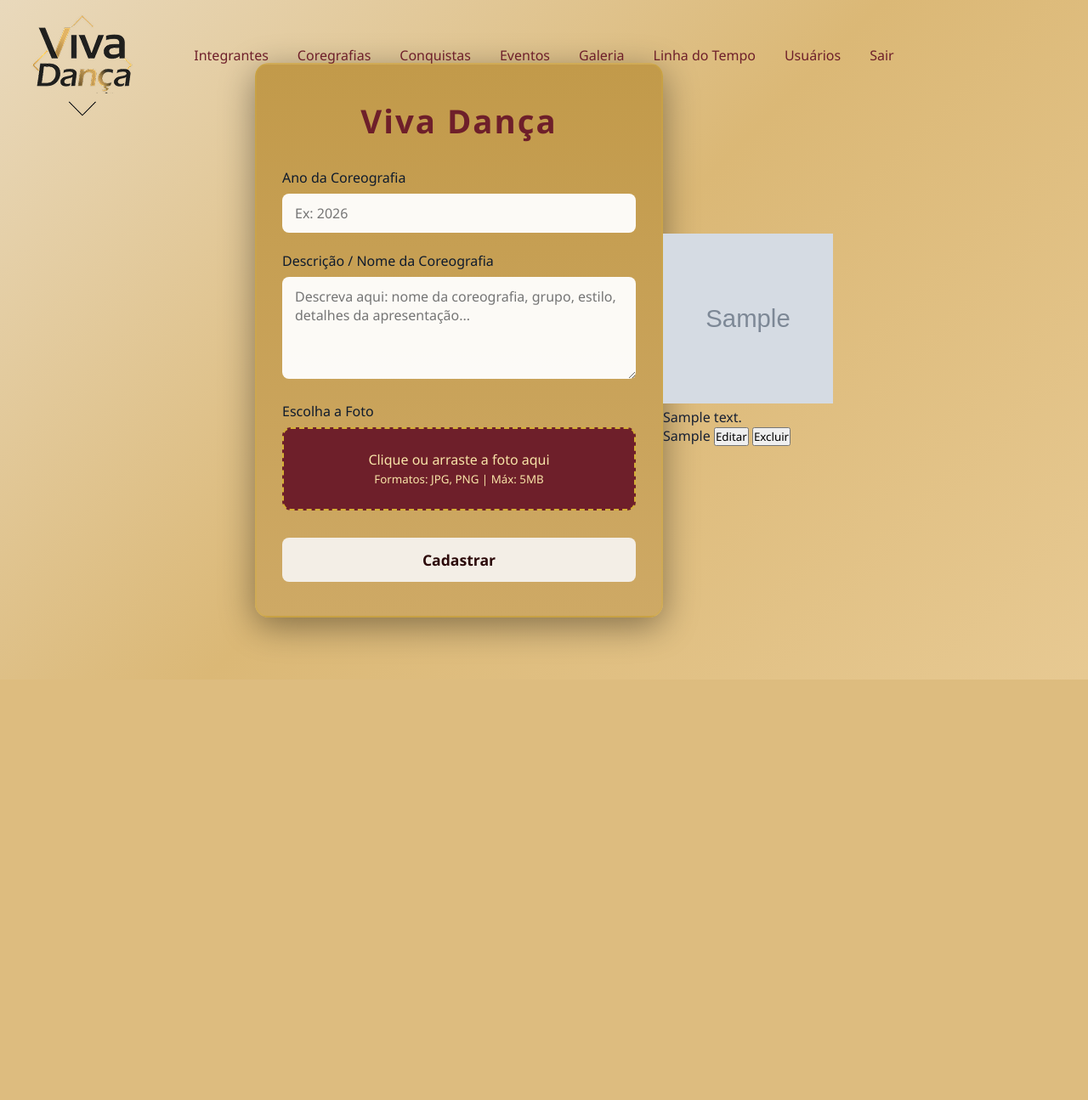
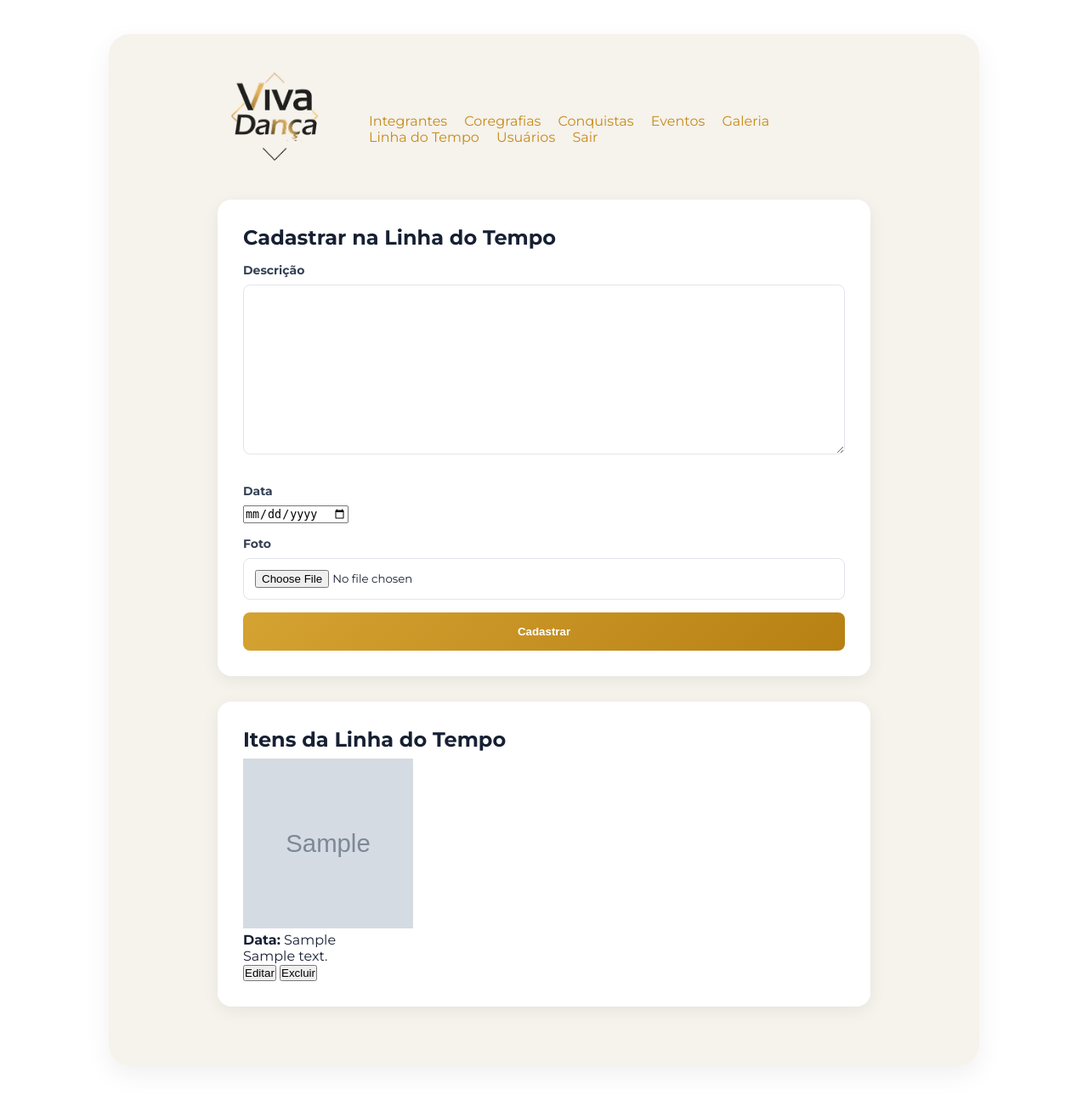
Before and after one commit to andrelpdz/vivadanca, a PHP site: page /admin/linha_tempo.html in a window 1280 px wide. Shown: the whole page at 85% size. Before the commit the page ends 800 px from the top, so only its background shows below. Run offline with PHP 8.4, Linux system fonts and the light colour scheme; tables that the repository leaves empty or names only in its code hold one stand-in row (values such as "Sample post"); grey boxes marked "Sample" are stand-in pictures.

Commit message:
Atualizando Back End

```diff
--- a/admin/header.html
+++ b/admin/header.html
@@ -7,7 +7,7 @@
         <li><a href="conquista.html">Conquistas</a></li>
         <li><a href="evento.html">Eventos</a></li>
         <li><a href="galeria.html">Galeria</a></li>
-        <li><a href="linhatempo.html">Linha do Tempo</a></li>
+        <li><a href="linha_tempo.html">Linha do Tempo</a></li>
         <li><a href="usuario.html">Usuários</a></li>
         <li><a href="sair.html">Sair</a></li>
     </ul>
--- a/admin/linha_tempo.html
+++ b/admin/linha_tempo.html
@@ -1,70 +1,42 @@
 <!DOCTYPE html>
-<html lang="pt-BR">
+<html lang="pt-br">
 <head>
     <meta charset="UTF-8">
     <meta name="viewport" content="width=device-width, initial-scale=1.0">
-    <title>Viva Dança - Envio de Fotos</title>
-    <!-- Link para o arquivo CSS separado -->
-     <link rel="stylesheet" href="../assets/css/admin.css">
-    <link rel="stylesheet" href="../assets/css/linha_tempo_admin.css">
+    <title>Linha do Tempo | Gerenciar</title>
+    <link rel="stylesheet" href="../assets/css/fernanda.css">
 </head>
 <body>
-    <!-- TOPO -->
-
+    <main class="admin-main">
+        <!-- TOPO -->
         <header></header>
 
-        <main>
-        <div class="form-card">
-            <div class="logo">
-                <span>Viva Dança</span>
-            </div>
-        <form class="form-linha_tempo" action="../backend/linha_tempo.php" method="POST" enctype="multipart/form-data">
-                <input type="hidden" name="id" id="id">
-                <!-- Ano da Coreografia -->
-                <div class="form-group">
-                    <label for="ano"> Ano da Coreografia</label>
-                    <input type="number" id="ano" name="ano"
-                        min="2015" placeholder="Ex: 2026" required>
-                </div>
+        <!-- CADASTRO -->
+        <section class="integrantes-painel">
+            <h2>Cadastrar na Linha do Tempo</h2>
+            <form class="form-integrantes" action="../backend/api_linha_tempo.php" method="POST" enctype="multipart/form-data">
+                <input type="hidden" id="id" name="id" value="">
 
-                <!-- Descrição Ampliada -->
-                <div class="form-group">
-                    <label for="descricao">Descrição / Nome da Coreografia</label>
-                    <textarea id="descricao" name="descricao"
-                            placeholder="Descreva aqui: nome da coreografia, grupo, estilo, detalhes da apresentação..."
-                            required></textarea>
-                </div>
+                <label for="descricao">Descrição</label>
+                <textarea id="descricao" name="descricao" required></textarea>
 
-                <!-- Upload de Imagem com Pré-visualização -->
-                <div class="form-group">
-                    <label> Escolha a Foto</label>
-                    <label class="upload-area">
-                        <input type="file" id="foto" name="foto"
-                            accept="image/*" required>
-                        <div class="upload-text">
-                            Clique ou arraste a foto aqui<br>
-                            <small>Formatos: JPG, PNG | Máx: 5MB</small>
-                        </div>
-                        <div class="preview-container" id="previewContainer">
-                            <img id="previewImg" class="preview-img" alt="Pré-visualização">
-                        </div>
-                    </label>
-                </div>
+                <label for="data">Data</label>
+                <input type="date" id="data" name="data" required>
 
-                <input type="submit" name="btnEnviar" id="btnEnviar" value="Cadastrar">
+                <label for="foto">Foto</label>
+                <input type="file" id="foto" name="foto" accept="image/*" required>
+
+                <input type="submit" id="btnEnviar" name="btnEnviar" class="integrantes-btn" value="Cadastrar">
             </form>
-    </div>
-            <div id="linha_tempo"></div>
-
         </section>
 
+        <section class="integrantes-painel">
+            <h2>Itens da Linha do Tempo</h2>
+            <div id="linha_tempo"></div>
+        </section>
     </main>
-
+    <script src="../assets/js/admin.js"></script>
     <script src="../assets/js/linha_tempo.js"></script>
-    <script>
-        popularCardsLinha_tempoAdmin();
-    </script>
-
+    <script>popularCards();</script>
 </body>
-<script src="../assets/js/admin.js"></script>
 </html>
--- a/assets/js/linha_tempo.js
+++ b/assets/js/linha_tempo.js
@@ -1,72 +1,48 @@
-async function popularCardsLinha_tempoAdmin(){
-    const sectionlinha_tempo = document.getElementById("linha_tempo");
-    const dados = await carregarLinha_tempo();
-    console.log(dados.linha_tempo);
-    dados.linha_tempo.forEach((linha_tempo)=>{
-        sectionlinha_tempo.innerHTML += criarCardAdmin(linha_tempo);
+function criarCard(item){
+    return `
+    <div>
+        <img src="../assets/linha_tempo/${item.foto}" alt="" width=200 height=200>
+        <p><strong>Data:</strong> ${item.data}</p>
+        <p>${item.descricao}</p>
+        <span>
+            <button onclick="editarFormulario('${item.id}', '${item.descricao}', '${item.data}')">Editar</button>
+            <button onclick="excluirLinhaTempo(${item.id})">Excluir</button>
+        </span>
+    </div>
+    `;
+}
+
+function editarFormulario(id, descricao, data){
+    document.getElementById("id").value = id;
+    document.getElementById("descricao").value = descricao;
+    document.getElementById("data").value = data;
+    document.getElementById("btnEnviar").value = "Atualizar";
+}
+
+async function popularCards(){
+    const container = document.getElementById("linha_tempo");
+    const dados = await carregarLista();
+    dados.linha_tempo.forEach((item) => {
+        container.innerHTML += criarCard(item);
     });
 }
 
-
-// FUNCOES PARA CARREGAR OS DADOS
-async function carregarLinha_tempo(){
+async function carregarLista(){
     try {
-        const resposta = await fetch(
-            "../backend/linha_tempo.php",
-            { headers:{"Accept": "application/json"}}
-        );
+        const resposta = await fetch("../backend/api_linha_tempo.php", { headers: {"Accept": "application/json"} });
         const dados = await resposta.json();
-        if(!resposta.ok || !dados.sucesso){
-            throw new Error( dados.mensagem || "Não foi possivel carregar");
-        }
-        return dados;
-
-    }catch(error) {
+        return (resposta.ok && dados.sucesso) ? dados : { "linha_tempo": [] };
+    } catch(error) {
         console.log(error);
-        return { "linha_tempo":[] };
+        return { "linha_tempo": [] };
     }
-
 }
 
-
-function criarCardAdmin(linha_tempo){
-    const card = `
-    <div>
-        <img src="../assets/linha_tempo/${linha_tempo.foto}" alt="" width=200 height=200>
-        <p>${linha_tempo.descricao}</p>
-        <span>
-            ${linha_tempo.data}
-            <button onclick="editarFormulario('${linha_tempo.id}', '${linha_tempo.data}', '${linha_tempo.descricao}', '${linha_tempo.foto}',)">Editar</button>
-            <button onclick="excluirLinha_tempo(${linha_tempo.id})" >Excluir</button>
-        </span>
-    </div>
-    `;
-
-    return card;
-}
-function editarFormulario(id, ano, descricao, foto){
-    const campo_id = document.getElementById("id");
-    const campo_ano = document.getElementById("ano");
-    const campo_descricao = document.getElementById("descricao");
-    const campo_foto = document.getElementById("foto");
-    const btn = document.getElementById("btnEnviar");
-
-    campo_id.value = id;
-    campo_ano.value = ano;
-    campo_descricao.value = descricao;
-    //campo_foto.value = foto;
-
-    btn.value = "Atualizar";
-}
-async function excluirLinha_tempo(id){
-    const resposta = await fetch(`../backend/linha_tempo.php?id=${id}`,{
+async function excluirLinhaTempo(id){
+    const resposta = await fetch(`../backend/api_linha_tempo.php?id=${id}`, {
         method: "DELETE",
         headers: {"Accept": "application/json"},
     });
     const dados = await resposta.json();
-    if (!resposta.ok || !dados.sucesso){
-        console.log("Erro ao excluir o Linha do tempo");
-        return;
-    }
-    location.reload();
+    if (resposta.ok && dados.sucesso) location.reload();
 }
--- /dev/null
+++ b/backend/api_linha_tempo.php
@@ -0,0 +1,75 @@
+<?php
+require_once __DIR__ . "/linha_tempo.php";
+require_once __DIR__ . "/foto.php";
+
+$metodo = $_SERVER['REQUEST_METHOD'];
+$status = true;
+$resp = [];
+
+function cadastrar(){
+    $descricao = trim($_POST['descricao']);
+    $data = trim($_POST['data']);
+    $foto = $_FILES['foto'];
+    try{
+        $nome_foto = salvarFoto("linha_tempo", $foto);
+        $resposta = cadastrarLinhaTempo($nome_foto, $descricao, $data);
+        if (!$resposta) throw new Exception("Erro ao cadastrar item na linha do tempo");
+        return "Cadastro Efetuado com sucesso";
+    }catch(Throwable $e){
+        throw $e;
+    }
+}
+
+function atualizar(){
+    $id = trim($_POST['id']);
+    $descricao = trim($_POST['descricao']);
+    $data = trim($_POST['data']);
+    $foto = $_FILES['foto'];
+    try{
+        $nome_foto = salvarFoto("linha_tempo", $foto);
+        $resposta = atualizarLinhaTempo($id, $nome_foto, $descricao, $data);
+        if (!$resposta) throw new Exception("Erro ao atualizar linha do tempo");
+        return "Atualizado com sucesso";
+    }catch(Throwable $e){
+        throw $e;
+    }
+}
+
+function deletar(){
+    $id = $_GET['id'] ?? 0;
+    try{
+        $item = obterLinhaTempo($id);
+        excluirFoto("linha_tempo", $item["foto"]);
+        excluirLinhaTempo($id);
+        return true;
+    }catch(Throwable $e){
+        throw $e;
+    }
+}
+
+try{
+    if ($metodo == "GET"){
+        $resp = ["linha_tempo" => listarLinhasTempo()];
+    }
+    else if ($metodo == "POST"){
+        if($_POST['btnEnviar'] == "Cadastrar") cadastrar();
+        else if($_POST['btnEnviar'] == "Atualizar") atualizar();
+        header("location: ../admin/linha_tempo.html");
+        exit;
+    }
+    else if ($metodo == "DELETE"){
+        deletar();
+    }
+    else{
+        throw new Exception("Metodo invalido!");
+    }
+}catch(Throwable $e){
+    http_response_code(500);
+    $status = false;
+    $resp = ["erro" => $e->getMessage()];
+}
+finally{
+    header("Content-Type: application/json; charset=utf-8");
+    echo json_encode( ["sucesso"=> $status] + $resp );
+}
+?>
--- a/backend/linha_tempo.php
+++ b/backend/linha_tempo.php
@@ -1,130 +1,53 @@
 <?php
 require_once __DIR__ . "/conexao.php";
-require_once __DIR__ . "/foto.php";
 
-$metodo = $_SERVER['REQUEST_METHOD'];
-$status = true;
-$resp = [];
-
-function cadastrar()
-{
+function cadastrarLinhaTempo($foto, $descricao, $data){
     global $con;
-    $descricao = trim($_POST['descricao']);
-    $data = $_POST['ano'];
-    $foto = $_FILES['foto'];
-    $nome_foto = salvarFoto("linha_tempo", $foto);
-
-    $sql = "INSERT INTO linha_tempo (foto, descricao, data)
-            VALUES (?, ?, ?)";
-
-    $stmt = $con->prepare($sql);
-    $stmt->bind_param("ssi", $nome_foto, $descricao, $data);
-    $stmt->execute();
-    $stmt->close();
-
-    return true;
+    try{
+        $sql = "INSERT INTO linha_tempo(foto, descricao, data) VALUES (?, ?, ?)";
+        $stmt = $con->prepare($sql);
+        $stmt->bind_param("sss", $foto, $descricao, $data);
+        $stmt->execute();
+        $stmt->close();
+        return true;
+    }catch(Throwable $e){
+        return false;
+    }
 }
 
-function listarLinhaTempo()
-{
+function listarLinhasTempo(){
     global $con;
-
-    $sql = "SELECT * FROM linha_tempo";
+    $sql = "SELECT * FROM linha_tempo ORDER BY data DESC";
     $resultado = $con->query($sql);
-
     return $resultado->fetch_all(MYSQLI_ASSOC);
 }
 
-function obterLinhaTempo($id)
-{
+function obterLinhaTempo($id){
     global $con;
-
-    $sql = "SELECT * FROM linha_tempo WHERE id = ?";
+    $sql = "SELECT * FROM linha_tempo WHERE id=?";
     $stmt = $con->prepare($sql);
     $stmt->bind_param("i", $id);
     $stmt->execute();
-
-    $resultado = $stmt->get_result();
-    $stmt->close();
-
-    $linhaTempo = $resultado->fetch_assoc();
-
-    if (!$linhaTempo) {
-        return null;
-    }
-
-    return $linhaTempo;
+    return $stmt->get_result()->fetch_assoc();
 }
 
-function atualizarLinhaTempo()
-{
+function atualizarLinhaTempo($id, $foto, $descricao, $data){
     global $con;
-
-    $id = $_POST['id'];
-    $descricao = $_POST['descricao'];
-    $data = $_POST['ano'];
-    $foto = $_FILES['foto'];
-    $nome_foto = salvarFoto("linha_tempo", $foto);
-
-    $sql = "UPDATE linha_tempo
-            SET foto = ?, descricao = ?, data = ?
-            WHERE id = ?";
-
+    $sql = "UPDATE linha_tempo SET foto = ?, descricao = ?, data = ? WHERE id = ?";
     $stmt = $con->prepare($sql);
-    $stmt->bind_param("ssii", $nome_foto, $descricao, $data, $id);
-    $stmt->execute();
+    $stmt->bind_param("sssi", $foto, $descricao, $data, $id);
+    $resultado = $stmt->execute();
     $stmt->close();
-
-    return true;
+    return $resultado;
 }
 
-function excluirLinhaTempo()
-{
-    $id = $_GET['id'] ?? 0;
+function excluirLinhaTempo($id){
     global $con;
-
-    $sql = "DELETE FROM linha_tempo WHERE id = ?";
+    $sql = "DELETE FROM linha_tempo WHERE id=?";
     $stmt = $con->prepare($sql);
     $stmt->bind_param("i", $id);
-    $stmt->execute();
+    $resultado = $stmt->execute();
     $stmt->close();
-
-    return true;
-}
-
-
-
-try{
-    if ($metodo == "GET"){
-        // listar os integrantes
-        $resp = ["linha_tempo" => listarLinhaTempo()];
-    }
-    else if ($metodo == "POST"){
-        if($_POST['btnEnviar'] == 'Cadastrar'){
-            cadastrar();
-        }else if($_POST['btnEnviar'] == 'Atualizar'){
-            atualizarLinhaTempo();
-        }
-        header("location: ../admin/linha_tempo.html");
-        exit;
-    }
-    else if ($metodo == "PUT"){
-        // atualização integrante
-        header("location: ../admin/linha_tempo.html");
-        exit;
-    }
-    else if ($metodo == "DELETE"){
-        excluirLinhaTempo();
-    }
-    else{
-        throw new Exception("Metodo invalido!");
-    }
-}catch(Throwable $e){
-    http_response_code(500);
-    $status = false;
-    $resp = ["erro" => $e->getMessage()];
-}finally{
-    header("Content-Type: application/json; charset=utf-8");
-     echo json_encode( ["sucesso"=> $status] + $resp );
+    return $resultado;
 }
 ?>
```
